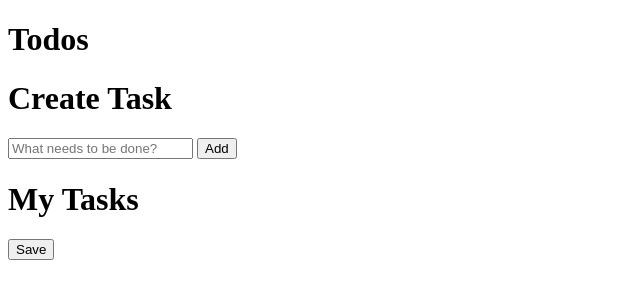
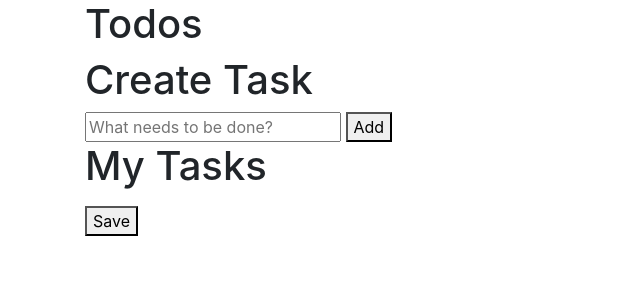
Before and after one commit to VenkatDeveloper-gani/todo-application, a plain HTML site: page index.html in a window 1280 px wide. Shown: the whole page, without its empty margins (0-640 px from the left). Drawn offline with nearby package versions, Linux system fonts and the light colour scheme.

Commit message:
Update index.html

```diff
--- a/index.html
+++ b/index.html
@@ -1,19 +1,14 @@
 <!DOCTYPE html>
-<html lang="en">
+<html>
+
 <head>
-    <meta charset="UTF-8">
-    <meta http-equiv="X-UA-Compatible" content="IE=edge">
-    <meta name="viewport" content="width=device-width, initial-scale=1.0">
-
+    <link rel="stylesheet" href="https://stackpath.bootstrapcdn.com/bootstrap/4.5.2/css/bootstrap.min.css" integrity="sha384-JcKb8q3iqJ61gNV9KGb8thSsNjpSL0n8PARn9HuZOnIxN0hoP+VmmDGMN5t9UJ0Z" crossorigin="anonymous" />
     <script src="https://code.jquery.com/jquery-3.5.1.slim.min.js" integrity="sha384-DfXdz2htPH0lsSSs5nCTpuj/zy4C+OGpamoFVy38MVBnE+IbbVYUew+OrCXaRkfj" crossorigin="anonymous"></script>
     <script src="https://cdn.jsdelivr.net/npm/popper.js@1.16.1/dist/umd/popper.min.js" integrity="sha384-9/reFTGAW83EW2RDu2S0VKaIzap3H66lZH81PoYlFhbGU+6BZp6G7niu735Sk7lN" crossorigin="anonymous"></script>
-
     <script src="https://stackpath.bootstrapcdn.com/bootstrap/4.5.2/js/bootstrap.min.js" integrity="sha384-B4gt1jrGC7Jh4AgTPSdUtOBvfO8shuf57BaghqFfPlYxofvL8/KUEfYiJOMMV+rV" crossorigin="anonymous"></script>
     <script src="https://kit.fontawesome.com/5f59ca6ad3.js" crossorigin="anonymous"></script>
-    <link rel="stylesheet" href="index.css">
-    <script src="index.js" defer></script>
-    <title>Document</title>
 </head>
+
 <body>
     <div class="todos-bg-container">
         <div class="container">
@@ -30,11 +25,10 @@
                     </h1>
                     <ul class="todo-items-container" id="todoItemsContainer"></ul>
                     <button class="button" id="saveTodoButton">Save</button>
-
-
                 </div>
             </div>
         </div>
     </div>
 </body>
+
 </html>
```
